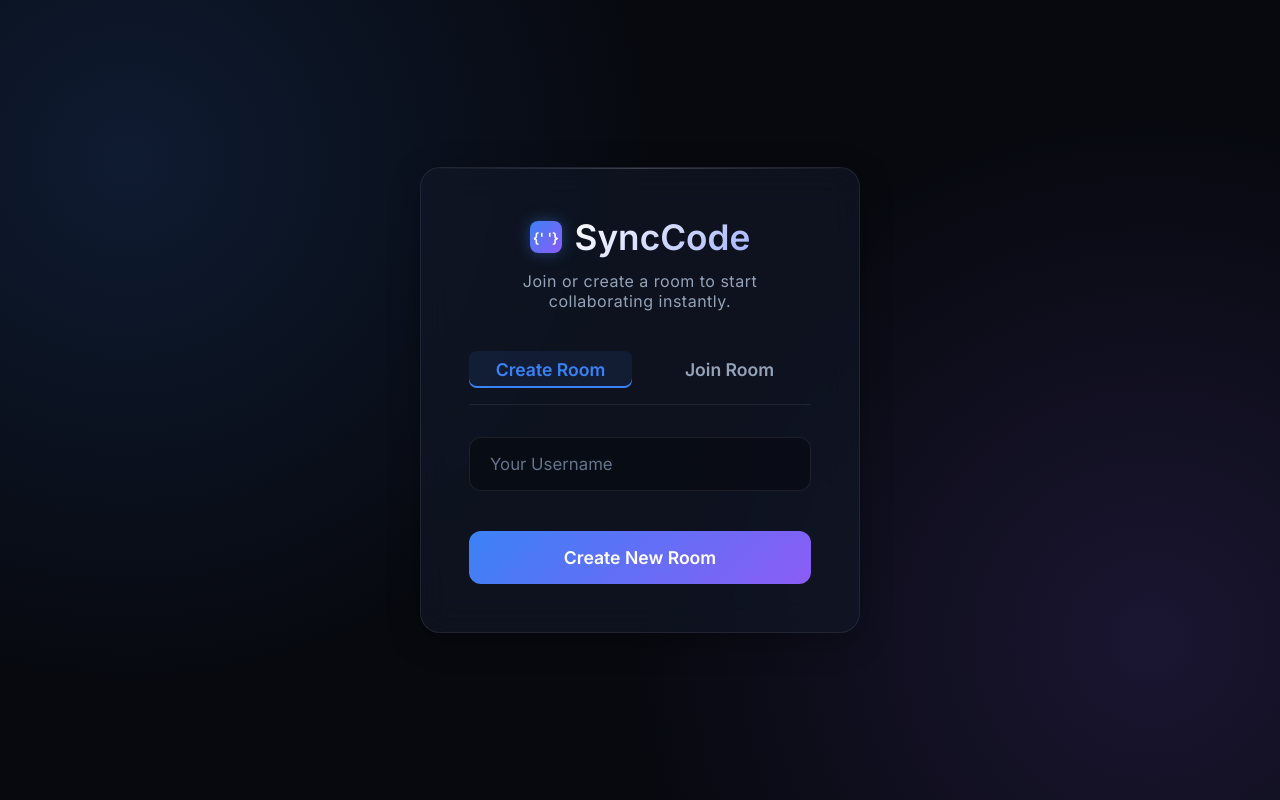
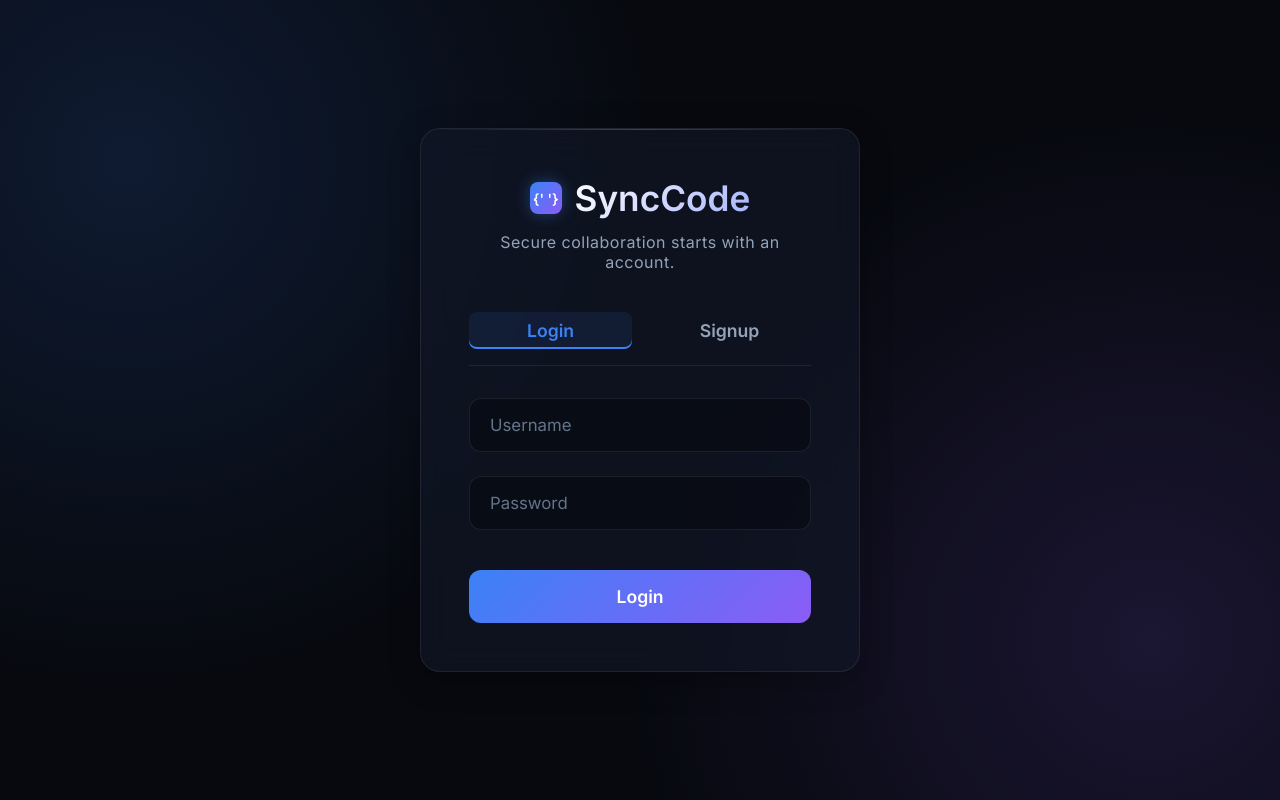
Before and after one commit to realtime-code-editor/RealTimeCodeEditor, a Flask app: template templates/index.html in a window 1280 px wide. Run offline with Flask 3, Linux system fonts and the light colour scheme; the template is opened without the code that fills it, so the values that code supplies are empty.

Commit message:
database added and login/signup created

```diff
--- a/app.py
+++ b/app.py
@@ -1,4 +1,4 @@
-from flask import Flask, render_template, request, redirect, url_for, jsonify
+from flask import Flask, render_template, request, redirect, url_for, jsonify, session, flash
 from flask_socketio import SocketIO, join_room, leave_room, emit
 import requests
 import os
@@ -6,6 +6,8 @@ import random
 import string
 import subprocess
 import tempfile
+import sqlite3
+import functools
 from dotenv import load_dotenv
 
 load_dotenv()
@@ -15,37 +17,155 @@ app.config['SECRET_KEY'] = 'realtime-editor-super-secret'
 # Using eventlet for better WebSocket performance if available
 socketio = SocketIO(app, cors_allowed_origins="*")
 
+DB_PATH = os.path.join(os.path.dirname(__file__), 'users.db')
+
 # State structure to hold room data: dict mapping room_id -> {'code': string, 'users': dict of sid -> username}
 rooms = {}
 
 
+def get_db():
+    conn = sqlite3.connect(DB_PATH)
+    conn.row_factory = sqlite3.Row
+    return conn
+
+
+def init_db():
+    with get_db() as conn:
+        conn.execute(
+            """
+            CREATE TABLE IF NOT EXISTS users (
+                id INTEGER PRIMARY KEY AUTOINCREMENT,
+                username TEXT UNIQUE NOT NULL,
+                password_hash TEXT NOT NULL,
+                created_at TIMESTAMP DEFAULT CURRENT_TIMESTAMP
+            )
+            """
+        )
+
+init_db()
+
+
+def create_user(username, password):
+    from werkzeug.security import generate_password_hash
+    password_hash = generate_password_hash(password)
+    try:
+        with get_db() as conn:
+            conn.execute(
+                "INSERT INTO users (username, password_hash) VALUES (?, ?)",
+                (username, password_hash)
+            )
+        return True
+    except sqlite3.IntegrityError:
+        return False
+
+
+def authenticate_user(username, password):
+    from werkzeug.security import check_password_hash
+    with get_db() as conn:
+        row = conn.execute(
+            "SELECT * FROM users WHERE username = ?",
+            (username,)
+        ).fetchone()
+    if row and check_password_hash(row['password_hash'], password):
+        return row['id']
+    return None
+
+
+def login_required(view):
+    @functools.wraps(view)
+    def wrapped_view(*args, **kwargs):
+        if 'user_id' not in session:
+            return redirect(url_for('login'))
+        return view(*args, **kwargs)
+    return wrapped_view
+
 
 @app.route('/')
 def index():
-    """Renders the join room page."""
-    return render_template('index.html')
+    if session.get('user_id'):
+        return redirect(url_for('dashboard'))
+    return redirect(url_for('login'))
+
+
+@app.route('/signup', methods=['GET', 'POST'])
+def signup():
+    if session.get('user_id'):
+        return redirect(url_for('dashboard'))
+
+    error = None
+    if request.method == 'POST':
+        username = request.form.get('username', '').strip()
+        password = request.form.get('password', '').strip()
+        confirm_password = request.form.get('confirm_password', '').strip()
+
+        if not username or not password or not confirm_password:
+            error = 'All fields are required.'
+        elif password != confirm_password:
+            error = 'Passwords do not match.'
+        elif not create_user(username, password):
+            error = 'Username already exists.'
+        else:
+            flash('Account created successfully. Please log in.')
+            return redirect(url_for('login'))
+
+    return render_template('index.html', action='signup', error=error)
+
+
+@app.route('/login', methods=['GET', 'POST'])
+def login():
+    if session.get('user_id'):
+        return redirect(url_for('dashboard'))
+
+    error = None
+    if request.method == 'POST':
+        username = request.form.get('username', '').strip()
+        password = request.form.get('password', '').strip()
+
+        if not username or not password:
+            error = 'Username and password are required.'
+        else:
+            user_id = authenticate_user(username, password)
+            if user_id:
+                session.clear()
+                session['user_id'] = user_id
+                session['username'] = username
+                return redirect(url_for('dashboard'))
+            error = 'Invalid username or password.'
+
+    return render_template('index.html', action='login', error=error)
+
+
+@app.route('/logout')
+def logout():
+    session.clear()
+    return redirect(url_for('login'))
+
+
+@app.route('/dashboard')
+@login_required
+def dashboard():
+    return render_template('dashboard.html', username=session['username'])
+
 
 @app.route('/create-room', methods=['POST'])
+@login_required
 def create_room():
-    """Creates a new room with an auto-generated code."""
-    username = request.form.get('username')
-    if not username:
-        return redirect(url_for('index'))
     room_code = ''.join(random.choices(string.ascii_uppercase + string.digits, k=6))
-    return redirect(url_for('editor', username=username, room=room_code))
+    return redirect(url_for('editor', room=room_code))
+
 
 @app.route('/editor')
+@login_required
 def editor():
-    """Renders the editor page if username and room are provided."""
-    username = request.args.get('username')
     room = request.args.get('room')
+    if not room:
+        return redirect(url_for('dashboard'))
 
-    if not username or not room:
-        return redirect(url_for('index'))
+    return render_template('editor.html', username=session['username'], room=room)
 
-    return render_template('editor.html', username=username, room=room)
 
 @app.route('/run', methods=['POST'])
+@login_required
 def run_code():
     """Endpoint to execute code via Judge0 API."""
     data = request.json
--- a/static/style.css
+++ b/static/style.css
@@ -108,6 +108,28 @@ body {
     letter-spacing: 0.5px;
 }
 
+.error-box,
+.success-box {
+    width: 100%;
+    text-align: left;
+    padding: 12px 16px;
+    border-radius: 12px;
+    margin-bottom: 1rem;
+    font-size: 0.95rem;
+}
+
+.error-box {
+    background: rgba(239, 68, 68, 0.12);
+    border: 1px solid rgba(239, 68, 68, 0.2);
+    color: #fecaca;
+}
+
+.success-box {
+    background: rgba(16, 185, 129, 0.12);
+    border: 1px solid rgba(16, 185, 129, 0.2);
+    color: #a7f3d0;
+}
+
 .input-group {
     margin-bottom: 1.5rem;
     position: relative;
@@ -199,6 +221,10 @@ body {
 
 .tab-content.active {
     display: block;
+}
+
+.footer-row {
+    margin-top: 1.75rem;
 }
 
 .primary-btn.secondary {
--- a/templates/editor.html
+++ b/templates/editor.html
@@ -49,7 +49,7 @@
                 <span class="user-avatar" id="avatar">{{ username[0] | upper }}</span>
                 {{ username }}
             </div>
-            <a href="/" class="icon-btn leave-btn" title="Leave Room">
+            <a href="{{ url_for('dashboard') }}" class="icon-btn leave-btn" title="Leave Room">
                 <svg width="16" height="16" viewBox="0 0 24 24" fill="none" stroke="currentColor" stroke-width="2" stroke-linecap="round" stroke-linejoin="round"><path d="M9 21H5a2 2 0 0 1-2-2V5a2 2 0 0 1 2-2h4"></path><polyline points="16 17 21 12 16 7"></polyline><line x1="21" y1="12" x2="9" y2="12"></line></svg>
             </a>
         </div>
--- a/templates/index.html
+++ b/templates/index.html
@@ -3,10 +3,8 @@
 <head>
     <meta charset="UTF-8">
     <meta name="viewport" content="width=device-width, initial-scale=1.0">
-    <title>Real-Time Editor</title>
-    <!-- Use vanilla CSS -->
+    <title>SyncCode | Login</title>
     <link rel="stylesheet" href="{{ url_for('static', filename='style.css') }}">
-    <!-- Load modern typography -->
     <link href="https://fonts.googleapis.com/css2?family=Inter:wght@300;400;500;600&display=swap" rel="stylesheet">
 </head>
 <body class="join-page">
@@ -15,51 +13,66 @@
             <div class="logo-icon">{' '}</div>
             <h1>SyncCode</h1>
         </div>
-        <p class="subtitle">Join or create a room to start collaborating instantly.</p>
+        <p class="subtitle">Secure collaboration starts with an account.</p>
 
         <div class="tabs-header">
-            <button class="tab-btn active" id="tab-create">Create Room</button>
-            <button class="tab-btn" id="tab-join">Join Room</button>
+            <button class="tab-btn {{ 'active' if action != 'signup' else '' }}" id="tab-login">Login</button>
+            <button class="tab-btn {{ 'active' if action == 'signup' else '' }}" id="tab-signup">Signup</button>
         </div>
 
-        <!-- Form for Creating a Room -->
-        <form id="create-form" action="/create-room" method="POST" class="tab-content active">
+        {% if error %}
+            <div class="error-box">{{ error }}</div>
+        {% endif %}
+        {% with messages = get_flashed_messages() %}
+            {% if messages %}
+                <div class="success-box">
+                    {{ messages[0] }}
+                </div>
+            {% endif %}
+        {% endwith %}
+
+        <form id="login-form" action="/login" method="POST" class="tab-content {{ 'active' if action != 'signup' else '' }}">
             <div class="input-group">
-                <input type="text" id="create-username" name="username" placeholder="Your Username" required autocomplete="off">
+                <input type="text" name="username" placeholder="Username" required autocomplete="off">
             </div>
-            <button type="submit" class="primary-btn">Create New Room</button>
+            <div class="input-group">
+                <input type="password" name="password" placeholder="Password" required autocomplete="off">
+            </div>
+            <button type="submit" class="primary-btn">Login</button>
         </form>
 
-        <!-- Form for Joining an Existing Room -->
-        <form id="join-form" action="/editor" method="GET" class="tab-content">
+        <form id="signup-form" action="/signup" method="POST" class="tab-content {{ 'active' if action == 'signup' else '' }}">
             <div class="input-group">
-                <input type="text" id="join-username" name="username" placeholder="Your Username" required autocomplete="off">
+                <input type="text" name="username" placeholder="Choose a Username" required autocomplete="off">
             </div>
             <div class="input-group">
-                <input type="text" id="join-room" name="room" placeholder="Room ID (e.g. QBPNNN)" required autocomplete="off">
+                <input type="password" name="password" placeholder="Password" required autocomplete="off">
             </div>
-            <button type="submit" class="primary-btn secondary">Join Room</button>
+            <div class="input-group">
+                <input type="password" name="confirm_password" placeholder="Confirm Password" required autocomplete="off">
+            </div>
+            <button type="submit" class="primary-btn secondary">Signup</button>
         </form>
     </div>
 
     <script>
-        const tabCreate = document.getElementById('tab-create');
-        const tabJoin = document.getElementById('tab-join');
-        const formCreate = document.getElementById('create-form');
-        const formJoin = document.getElementById('join-form');
+        const tabLogin = document.getElementById('tab-login');
+        const tabSignup = document.getElementById('tab-signup');
+        const loginForm = document.getElementById('login-form');
+        const signupForm = document.getElementById('signup-form');
 
-        tabCreate.addEventListener('click', () => {
-            tabCreate.classList.add('active');
-            tabJoin.classList.remove('active');
-            formCreate.classList.add('active');
-            formJoin.classList.remove('active');
+        tabLogin.addEventListener('click', () => {
+            tabLogin.classList.add('active');
+            tabSignup.classList.remove('active');
+            loginForm.classList.add('active');
+            signupForm.classList.remove('active');
         });
 
-        tabJoin.addEventListener('click', () => {
-            tabJoin.classList.add('active');
-            tabCreate.classList.remove('active');
-            formJoin.classList.add('active');
-            formCreate.classList.remove('active');
+        tabSignup.addEventListener('click', () => {
+            tabSignup.classList.add('active');
+            tabLogin.classList.remove('active');
+            signupForm.classList.add('active');
+            loginForm.classList.remove('active');
         });
     </script>
 </body>
```
Also changed, not shown: templates/dashboard.html (added, +60 -0 lines), README.md, users.db (added).
